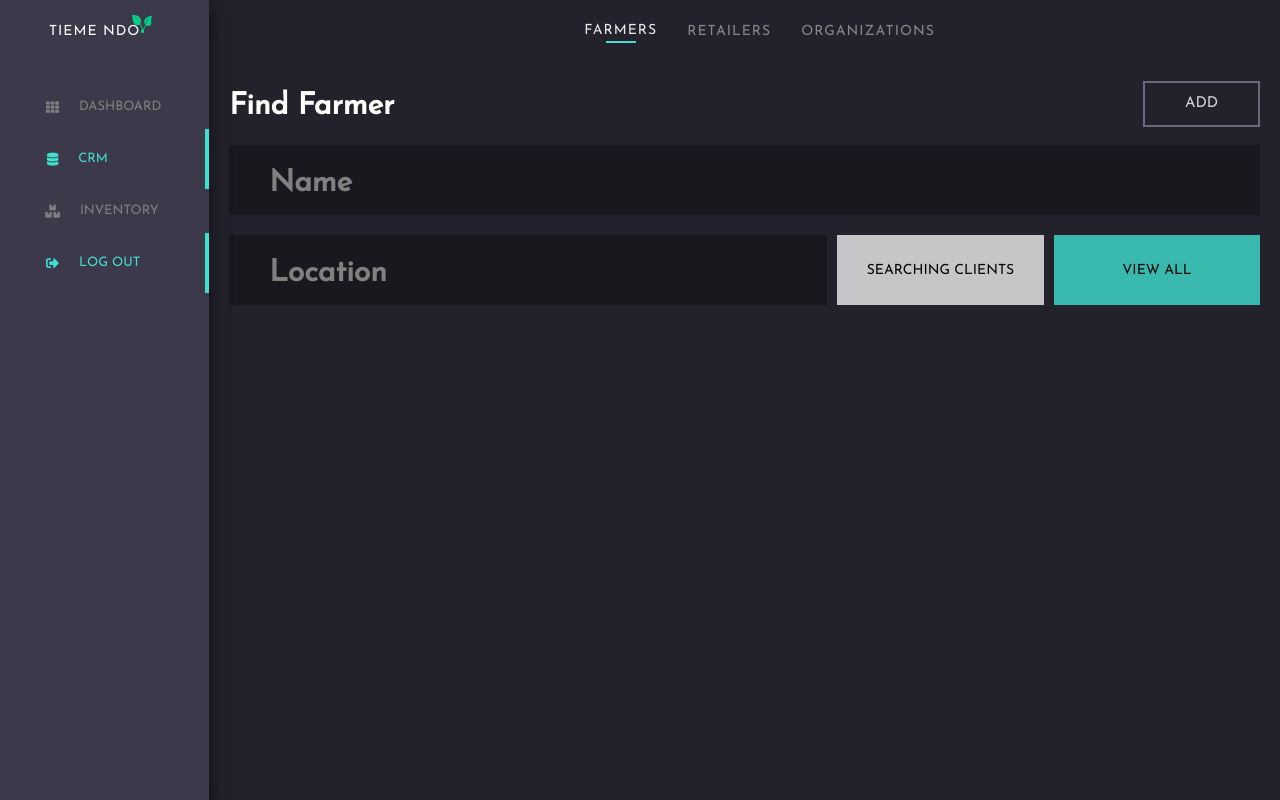
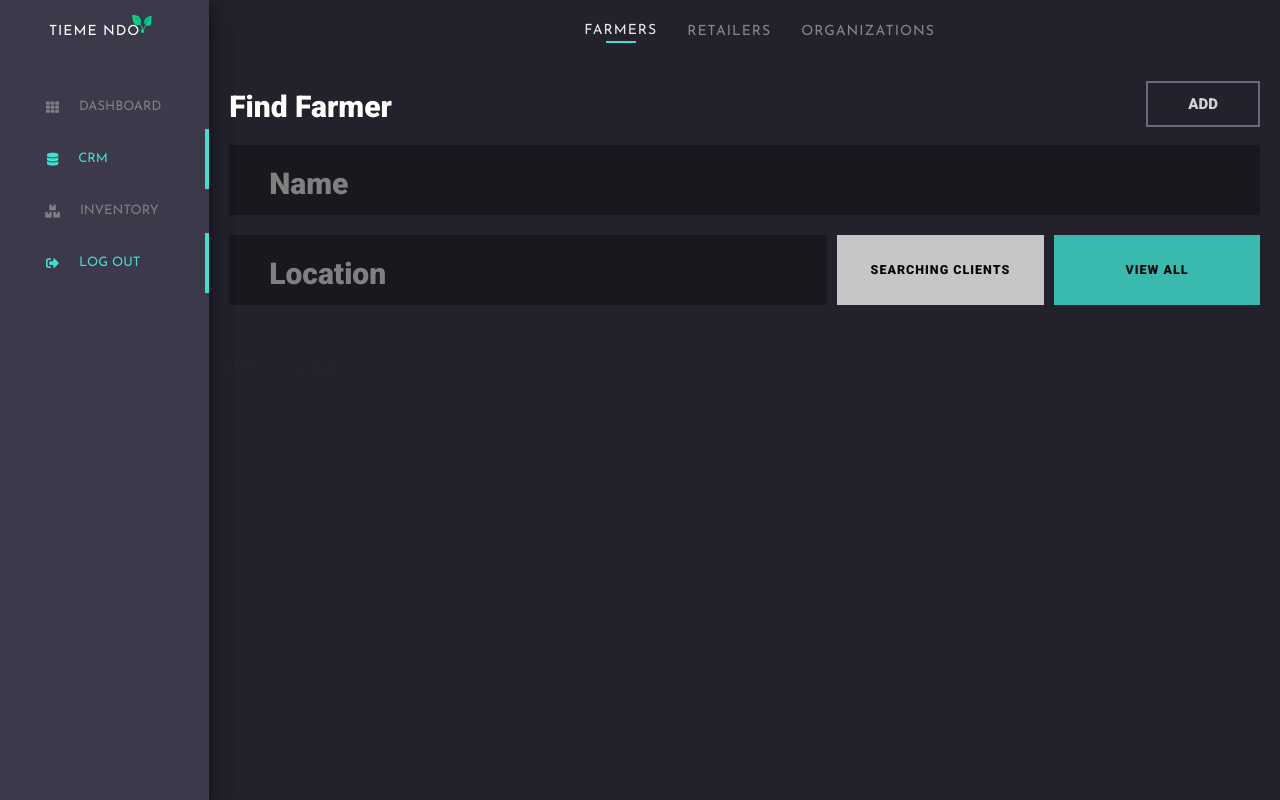
Before and after one commit to labs13-agriculture/front-end, a React (Create React App) app: page /search/farmer in a window 1280 px wide. Built offline with nearby package versions, Linux system fonts and the light colour scheme; sample sign-in values are in the browser's storage; a web font is replaced by a local one.

Commit message:
consolidation of app fonts into config file. Farmers, retailer, and organization search and search results now pull from config. Still need to consolidate styles for drill down views in each client category.

```diff
--- a/public/index.html
+++ b/public/index.html
@@ -43,6 +43,8 @@
       rel="stylesheet"
     />
 
+    <link href="https://fonts.googleapis.com/css?family=Open+Sans|Oswald|Roboto:900&display=swap" rel="stylesheet">
+    <link href="https://fonts.googleapis.com/css?family=Raleway&display=swap" rel="stylesheet">
     <!--
       Notice the use of %PUBLIC_URL% in the tags above.
       It will be replaced with the URL of the `public` folder during the build.
--- a/src/components/ClientView/ClientCard.js
+++ b/src/components/ClientView/ClientCard.js
@@ -81,7 +81,7 @@ const StyledGlobalClientCard = styled.div`
   h3 {
     margin-bottom: 0px;
   }
-  font-family: "Josefin Sans", sans-serif;
+  font-family: ${theme.generalTextFont};
 
   .circle {
     height: 40px;
@@ -113,7 +113,7 @@ const StyledGlobalClientCard = styled.div`
       position:absolute;
     align-items: center;
     position: absolute;
-    top: 1px;
+
     }
 
     .head-contact-container {
--- a/src/components/GlobalSideNav.js
+++ b/src/components/GlobalSideNav.js
@@ -116,21 +116,15 @@ export default class GlobalSideNav extends Component {
 
 const GSN = styled.div`
   align-items: left;
-  ${"" /* width: 17%; */}
+
   width:250px;
-  ${"" /* background-image: linear-gradient(
-    to top,
-    #d5d4d0 0%,
-    #d5d4d0 1%,
-    #eeeeec 31%,
-    #efeeec 75%,
-    #e9e9e7 100%
-  ); */}
 
   background:${theme.sideNavBackground};
   box-shadow: 0 13px 27px -5px rgba(50, 50, 93, 0.25),
     0 8px 16px -8px rgba(0, 0, 0, 0.44), 0 10px 16px 1px rgba(0, 0, 0, 0.53);
   z-index: 2;
+
+
 
   @media (max-width: 800px) {
     width: auto;
@@ -148,7 +142,7 @@ const StyledH1 = styled.h1`
   display: flex;
   align-items: center;
   margin-top: 2px;
-  font-family: "Josefin Sans", sans-serif;
+  font-family: ${theme.sideNavFont};
   justify-content: center;
   width: 100%;
   padding: 20px 0;
@@ -158,6 +152,7 @@ const StyledH1 = styled.h1`
   letter-spacing: -3px;
   letter-spacing: 1px;
   margin-bottom: 20px;
+
 
   @media (max-width: 800px) {
     span.navspan {
@@ -187,12 +182,8 @@ const StyledH1 = styled.h1`
 const StyledDiv = styled.div`
   display: flex;
   width: 100%;
-  ${"" /* padding: 10px 5px;
-  margin: 5px 5px; */}
-  /* font-family: "Josefin Sans", sans-serif; */
-  /* text-shadow: 0 1px 3px rgba(57, 55, 70, 0.4); */
   font-size: 1.7rem;
-  ${"" /* color: #2800a9; */}
+
   color: gray;
   letter-spacing: -2px;
   letter-spacing: 1px;
@@ -229,6 +220,7 @@ const StyledDiv = styled.div`
 
       span.navspan {
         display: none;
+
       }
     }
 
@@ -245,7 +237,7 @@ const StyledDiv = styled.div`
     span {
       width: 100px;
       display: inline-block;
-      font-family: "Josefin Sans", sans-serif;
+      font-family: ${theme.sideNavFont};
       padding-left: 2rem;
     }
 
--- a/src/components/Organization/OrganizationCard.js
+++ b/src/components/Organization/OrganizationCard.js
@@ -1,6 +1,7 @@
 import React, { Component } from "react";
 import styled from "styled-components";
 import { Link } from "react-router-dom";
+import {theme} from "../../config";
 
 export default class OrganizationCard extends Component {
   constructor(props) {
@@ -52,7 +53,7 @@ const StyledGlobalClientCard = styled.div`
   padding: 20px;
   border-radius: 3px;
   ${"" /* box-shadow: 0px 0px 20px rgba(0, 0, 0, 0.3); */}
-  background:rgb(60,57,75);
+  background:${theme.sideNavBackground};
   width: 325px;
   color: white;
   ${"" /* &:hover {
@@ -62,18 +63,18 @@ const StyledGlobalClientCard = styled.div`
   h3 {
     margin-bottom: 0px;
   }
-  font-family: "Josefin Sans", sans-serif;
+  font-family: ${theme.searchInputFont};
 
   .circle {
     height: 40px;
     width: 40px;
     border-radius: 50%;
-    color: #40e0d0;
+    color: ${theme.activeblue};
     position:relative;
     margin-right: 15px;
     text-align: center;
 
-    background: rgb(35, 33, 43);
+    background: ${theme.globalViewBackground};
 
     display: flex;
 
@@ -82,7 +83,7 @@ const StyledGlobalClientCard = styled.div`
     align-items: center;
 
     text-align: center;
-    background: rgb(35, 33, 43);
+    background: ${theme.globalViewBackground};
     .first-name {
       height:40px;
       width:20px;
@@ -90,11 +91,11 @@ const StyledGlobalClientCard = styled.div`
       display: flex;
     font-size: 2rem;
     /* font-weight: 800; */
-    color: #40e0d0;
+    color: ${theme.activeblue};
       position:absolute;
     align-items: center;
     position: absolute;
-    top: 1px;
+
     }
 
     .head-contact-container {
--- a/src/components/SearchComponents/ClientSearch.js
+++ b/src/components/SearchComponents/ClientSearch.js
@@ -116,7 +116,7 @@ export default connect(
 const Header = styled.h1`
   text-align: center;
   color: white;
-  font-family: "Josefin Sans", sans-serif;
+  font-family: ${theme.searchInputFont};
   margin: 26px 0px 20px 0px;
   font-weight: 800;
   font-size: 30px;
@@ -144,7 +144,7 @@ const StyledHeader = styled.div`
 
     color: white;
 
-    font-family: "Josefin Sans", sans-serif;
+    font-family: ${theme.searchInputFont};
     border: 2px solid ${theme.searchAddBtnBorder};
 
     &:hover {
--- a/src/components/SearchComponents/OrganizationSearch.js
+++ b/src/components/SearchComponents/OrganizationSearch.js
@@ -11,6 +11,7 @@ import OrganizationCardContainer from "../Organization/OrganizationCardContainer
 import styled from "styled-components";
 import NewOrganizationForm from "../Organization/NewOrganizationForm";
 import { Modal } from "reactstrap";
+import {theme} from "../../config";
 
 class OrganizationSearch extends Component {
   constructor(props) {
@@ -87,7 +88,7 @@ export default connect(
 const Header = styled.h1`
   text-align: center;
   color: white;
-  font-family: "Josefin Sans", sans-serif;
+  font-family: ${theme.searchInputFont};
   margin: 26px 0px 20px 0px;
   font-weight: 800;
   font-size: 30px;
@@ -115,11 +116,11 @@ const StyledHeader = styled.div`
 
     color: white;
 
-    font-family: "Josefin Sans", sans-serif;
-    border: 2px solid rgb(126, 121, 147);
+    font-family: ${theme.searchInputFont};
+    border: 2px solid ${theme.searchAddBtnBorder};
 
     &:hover {
-      background: rgba(128, 123, 151, 0.08);
+      background: ${theme.searchAddBtnHover};
     }
   }
 `;
--- a/src/components/SearchNav.js
+++ b/src/components/SearchNav.js
@@ -38,7 +38,7 @@ const GN = styled.div`
   align-items: center;
   margin-top:20px;
   a {
-    font-family: "Josefin Sans", sans-serif;
+    font-family: ${theme.searchNavFont};
     margin-left: 30px;
     color: ${theme.background_light};
     font-size: 1.4rem;
--- a/src/config.js
+++ b/src/config.js
@@ -17,5 +17,11 @@ export const theme = {
   globalViewBackground:`rgb(35, 33, 43)`,
   sideNavBackground:`rgb(60,57,75)`,
   manageUserItemBackground:`rgba(60, 57, 75, 0.47)`,
-  manageUserItemHover:`rgb(65, 62, 81)`
+  manageUserItemHover:`rgb(65, 62, 81)`,
+  searchInputFont:`Roboto, sans-serif;`,
+  searchNavFont:`Josefin Sans, sans-serif`,
+  generalButtonFont:`Roboto, sans-serif`,
+  generalTextFont:`Roboto, sans-serif`,
+  sideNavFont:`Josefin Sans, sans-serif`
+
 };
--- a/src/styles/searchStyles.js
+++ b/src/styles/searchStyles.js
@@ -1,3 +1,5 @@
+import {theme} from "../config";
+
 import styled, { css } from "styled-components";
 export const sizes = {
   desktop: 992,
@@ -66,14 +68,14 @@ const StyledForm = styled.form`
             width: 100%;
             height: 70px;
             margin-bottom: 10px;
-            background: #00000047;
+            background: ${theme.inputblack};
             border: none;
             border-radius: 0px;
             font-size: 30px;
             font-weight: 600;
-            font-family: "Josefin Sans", sans-serif;
+            font-family: ${theme.searchInputFont}
             color: white;
-            caret-color: #40E0D0;
+            caret-color: ${theme.activeblue};
             padding: 16px 0px 10px 40px;
             ::placeholder{
                 color:gray;
@@ -92,12 +94,12 @@ const StyledForm = styled.form`
           width: 100%;
             height: 70px;
             margin-bottom: 40px;
-            background: #00000047;
+            background: ${theme.inputblack};
             border: none;
             border-radius: 0px;
             font-size: 30px;
             font-weight: 600;
-            font-family: "Josefin Sans", sans-serif;
+            font-family: ${theme.searchInputFont};
             color: white;
             caret-color: #40E0D0;
             padding: 16px 0px 10px 40px;
@@ -125,12 +127,14 @@ const StyledForm = styled.form`
       transition: all 0.55s ease;
 
       border: none;
-      background:#40e0d0;
+      background:${theme.activeblue};
       &:hover{
         opacity:1;
       }
 
-      font-family: "Josefin Sans", sans-serif;
+      font-family: ${theme.generalButtonFont};
+      font-size:1.25rem;
+      letter-spacing:1px;
         ${media.phone`width: 95%;`}
     }
 
@@ -148,7 +152,9 @@ const StyledForm = styled.form`
         opacity: 1;
       }
 
-      font-family: "Josefin Sans", sans-serif;
+      font-family: ${theme.generalButtonFont};
+      letter-spacing:1px;
+      font-size:1.25rem;
         ${media.phone`width: 95%;`}
     }
 
```
